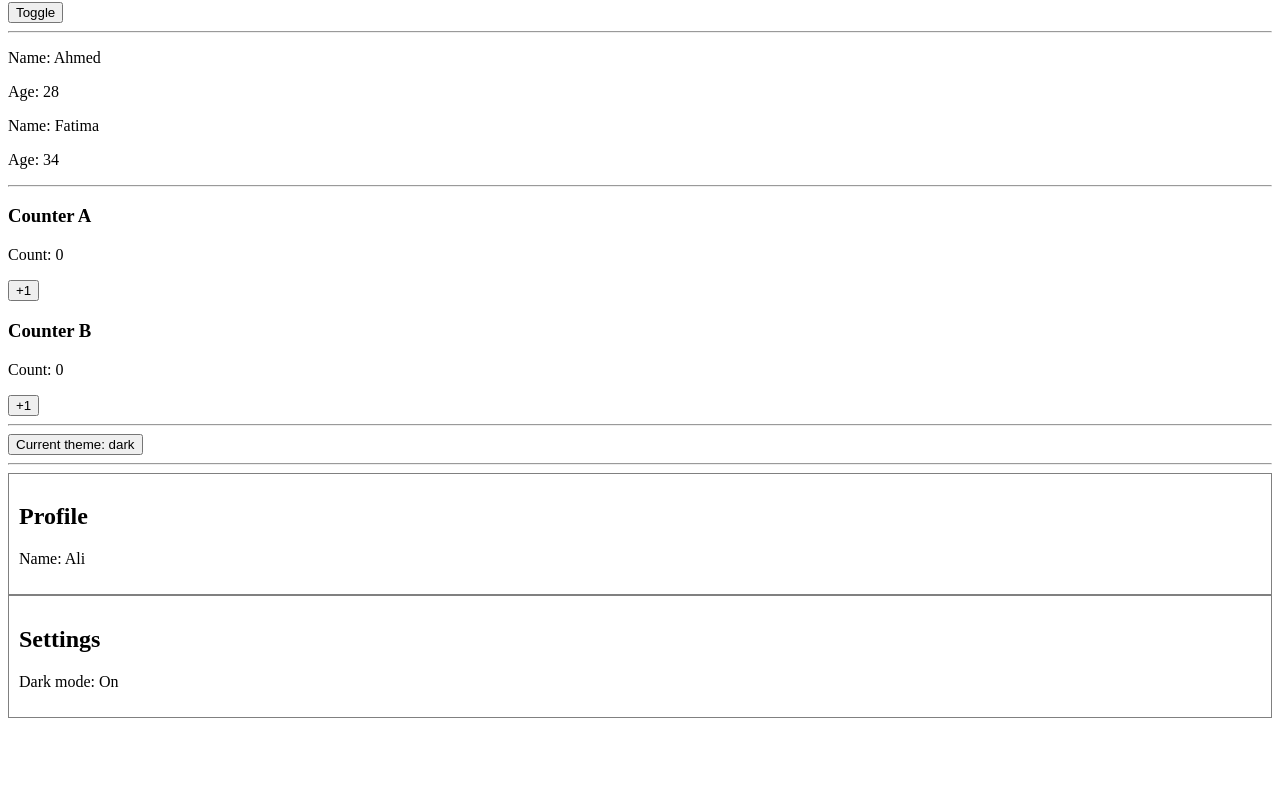
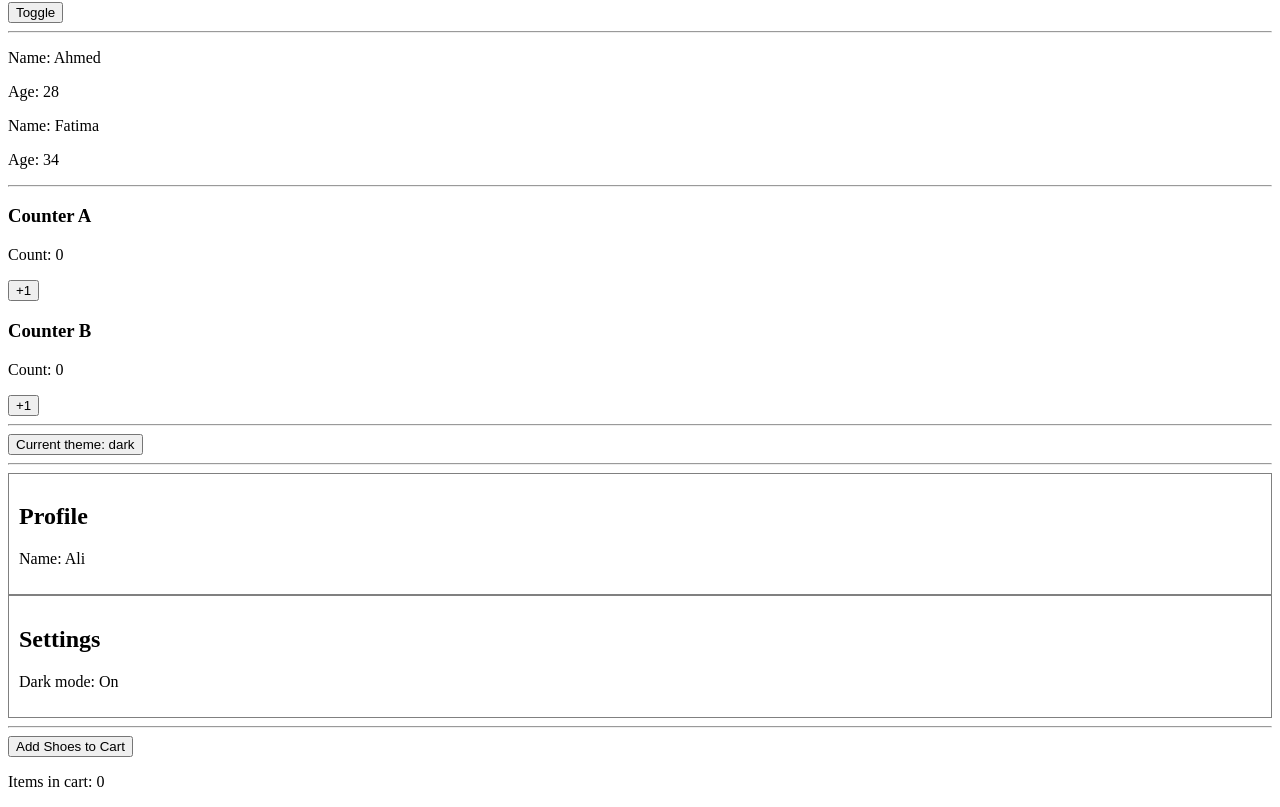
Before and after one commit to Hussnain-Nazir/react-fundamentals, a React (Vite) app in the folder Practice/: page / in a window 1280 px wide. Shown: the part 732-1539 px from the top of the page. Before the commit the page ends 1458 px from the top, so only its background shows below. Built offline with nearby package versions, Linux system fonts and the light colour scheme.

Commit message:
feat: add app-wide state management example using Context + useState

```diff
--- a/Practice/package.json
+++ b/Practice/package.json
@@ -10,8 +10,11 @@
     "preview": "vite preview"
   },
   "dependencies": {
+    "@reduxjs/toolkit": "^2.12.0",
     "react": "^19.2.8",
-    "react-dom": "^19.2.8"
+    "react-dom": "^19.2.8",
+    "react-redux": "^9.3.0",
+    "redux": "^5.0.1"
   },
   "devDependencies": {
     "@eslint/js": "^10.0.1",
--- a/Practice/src/App.jsx
+++ b/Practice/src/App.jsx
@@ -11,7 +11,7 @@ import UserList from './components/Props';
 import Counters from './components/state-vs-props';
 import Theme from './components/context-api';
 import CardList from './components/composition';
-
+import Cart from './components/state-management';
 
 function App() {
   return (
@@ -39,6 +39,8 @@ function App() {
       <Theme />
       <hr />
       <CardList />
+      <hr />
+      <Cart />
     </div>
   );
 }
--- /dev/null
+++ b/Practice/src/components/state-management.jsx
@@ -0,0 +1,38 @@
+// State Management
+
+import React, { createContext, useContext, useState } from 'react';
+
+// A simple, app-wide state management setup
+const CartContext = createContext();
+
+function CartProvider({ children }) {
+  const [items, setItems] = useState([]);
+  const addItem = (item) => setItems([...items, item]);
+
+  return (
+    <CartContext.Provider value={{ items, addItem }}>
+      {children}
+    </CartContext.Provider>
+  );
+}
+
+function AddToCartButton() {
+  const { addItem } = useContext(CartContext);
+  return <button onClick={() => addItem('Shoes')}>Add Shoes to Cart</button>;
+}
+
+function CartSummary() {
+  const { items } = useContext(CartContext);
+  return <p>Items in cart: {items.length}</p>;
+}
+
+function Cart() {
+  return (
+    <CartProvider>
+      <AddToCartButton />
+      <CartSummary />
+    </CartProvider>
+  );
+}
+
+export default Cart;
```
Also changed, not shown: 1 other file (tests, documents, lock files or other folders).
